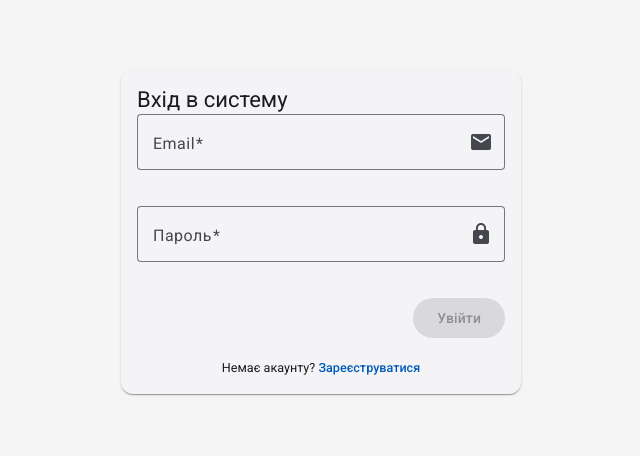
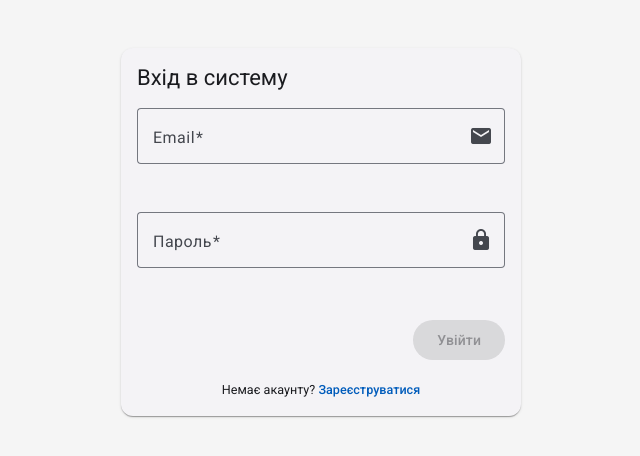
Before and after one commit to anhrytsan/expense-tracker-frontend, an Angular app: page /login in a window 1280 px wide. Shown: the part 168-624 px from the top of the page, without its empty margins (319-959 px from the left). Built offline with nearby package versions, Linux system fonts and the light colour scheme.

Commit message:
fix: fixed some margins and paddings

```diff
--- a/src/styles.scss
+++ b/src/styles.scss
@@ -47,3 +47,35 @@ body { margin: 0; font-family: Roboto, "Helvetica Neue", sans-serif; }
   background-color: #f44336;
   color: white;
 }
+
+/* --- Глобальні стилі для форм --- */
+
+// Додаємо відступ знизу для всіх заголовків у картках
+mat-card-title {
+  margin-bottom: 16px !important;
+}
+
+// Задаємо єдиний вигляд для всіх форм всередині <mat-card-content>
+mat-card-content form {
+  display: flex;
+  flex-direction: column;
+
+  // Кожен елемент форми (крім першого) отримає відступ зверху
+  > * + * {
+    margin-top: 12px;
+  }
+
+  // Кнопки відсуваємо вправо і даємо їм більше місця зверху
+  > button[mat-raised-button] {
+    align-self: flex-end;
+    margin-top: 16px;
+  }
+}
+
+// Контейнер для групи кнопок (наприклад "Зберегти" і "Скасувати")
+.form-actions {
+  display: flex;
+  justify-content: flex-end;
+  gap: 8px;
+  margin-top: 16px; // Додатковий відступ зверху
+}
```
